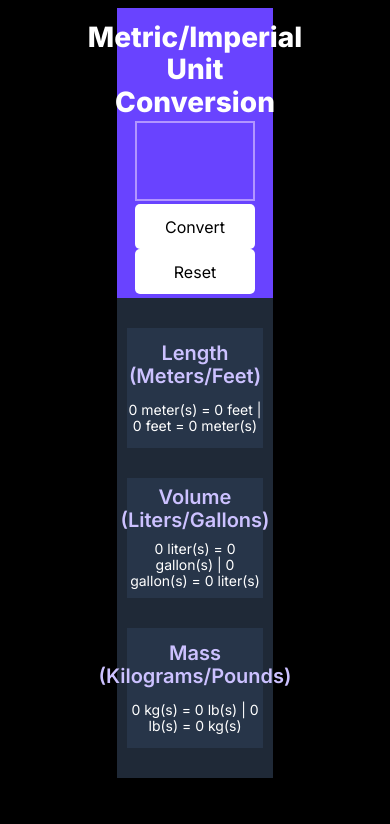
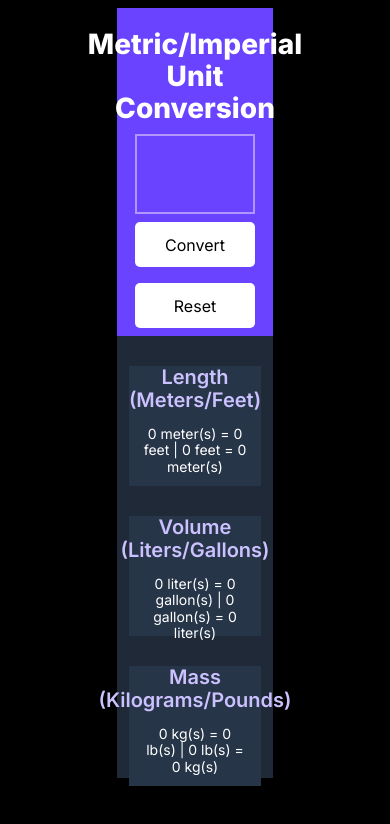
Before and after one commit to ashsass/unit-converter, a website built with Vite: page index.html in a window 390 px wide. Built offline with nearby package versions, Linux system fonts and the light colour scheme.

Commit message:
Add media query for screen breaking at 425 px

```diff
--- a/index.css
+++ b/index.css
@@ -23,7 +23,7 @@ body {
 
 .root {
     text-align: center;
-    width: 40vw;
+    max-width: 40%;
     height: 75rem;
     margin: 2% auto;
     padding-bottom: 2rem;
@@ -32,7 +32,7 @@ body {
 
 header {
     background: #6943FF;
-    height: 28rem;
+    min-height: 28rem;
     padding-top: 1rem;
     display: flex;
     flex-direction: column;
@@ -42,7 +42,7 @@ header {
 
 h1{
     font-size: 2.8rem;
-    margin: 0;
+    margin: 1rem;
 }
 
 input#convert-input {
@@ -68,6 +68,15 @@ input::-webkit-inner-spin-button {
   display: none;
 }
 
+.btn-container{
+    display: flex;
+    flex-flow: row wrap;
+    justify-content: center;
+    align-items: center;
+    gap: 1em;
+    margin: 0.5em;
+}
+
 button {
     width: 12rem;
     height: 4.5rem;
@@ -75,13 +84,12 @@ button {
     border: none;
     background: #FFF;
     cursor: pointer;
-    margin: auto 1em;
 }
 
 section {
     background: #273549;
     height: 12rem;
-    width: 35vw;
+    width: 85%;
     margin: 3rem auto;
     display: flex;
     flex-direction: column;
@@ -101,4 +109,11 @@ h2 {
 .convert-result {
     font-weight: 400;
     font-size: 1.4rem;
+    padding: 1em;
 }
+
+@media only screen and (max-device-width: 425px){
+    .root{
+        max-width: 80%;
+    }
+}
--- a/index.html
+++ b/index.html
@@ -16,7 +16,7 @@
                 <h1>Metric/Imperial Unit Conversion</h1>
 
                 <input type="number" id="convert-input" name="convert-input">
-                <div>
+                <div class="btn-container">
                     <button id="convert-btn">Convert</button>
                     <button id="reset-btn">Reset</button>
                 </div>
```
